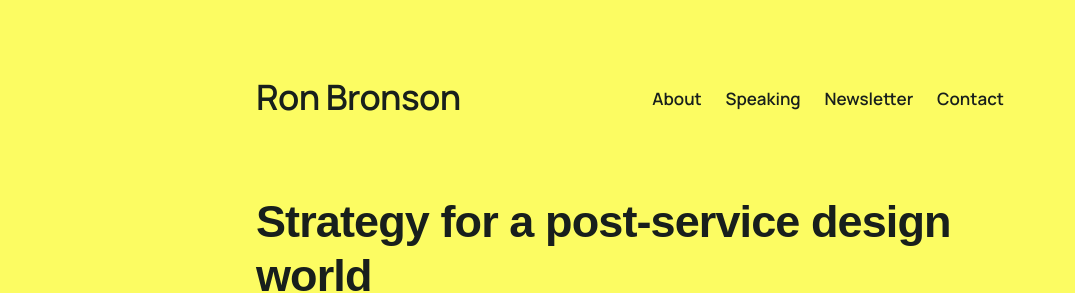
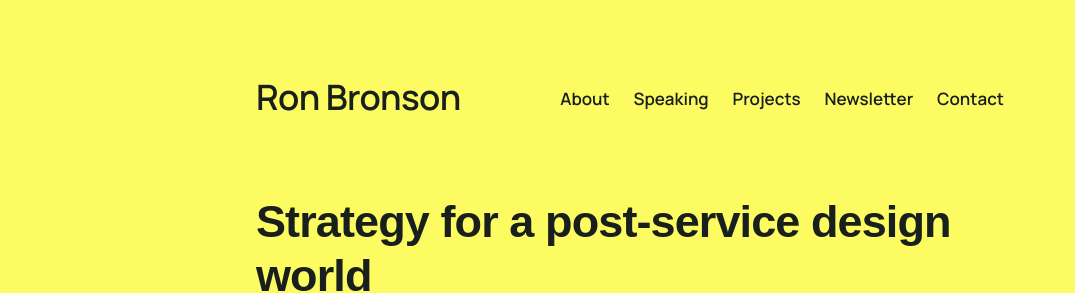
Before and after one commit to quarterback/2020-home, a Jekyll site: the page built from index.html, in a window 1280 px wide. Shown: the top 293 px of the page, without its empty margins (0-1075 px from the left). Built offline with Jekyll 4.4.1, drawn with Linux system fonts in a browser that asks for light colours; nearby versions of some CDN libraries; some web fonts are replaced.

Commit message:
update
Updates

```diff
--- a/_data/settings.yml
+++ b/_data/settings.yml
@@ -12,6 +12,8 @@ menu_settings:
       url: '/about'
     - title: 'Speaking'
       url: '/speaking'
+    - title: 'Projects'
+      url: '/projects'
     - title: 'Newsletter'
       url: 'https://ronbronson.substack.com/'
     - title: 'Contact'
```
Also changed, not shown: _pages/speaking.md (+1 -0 lines).
